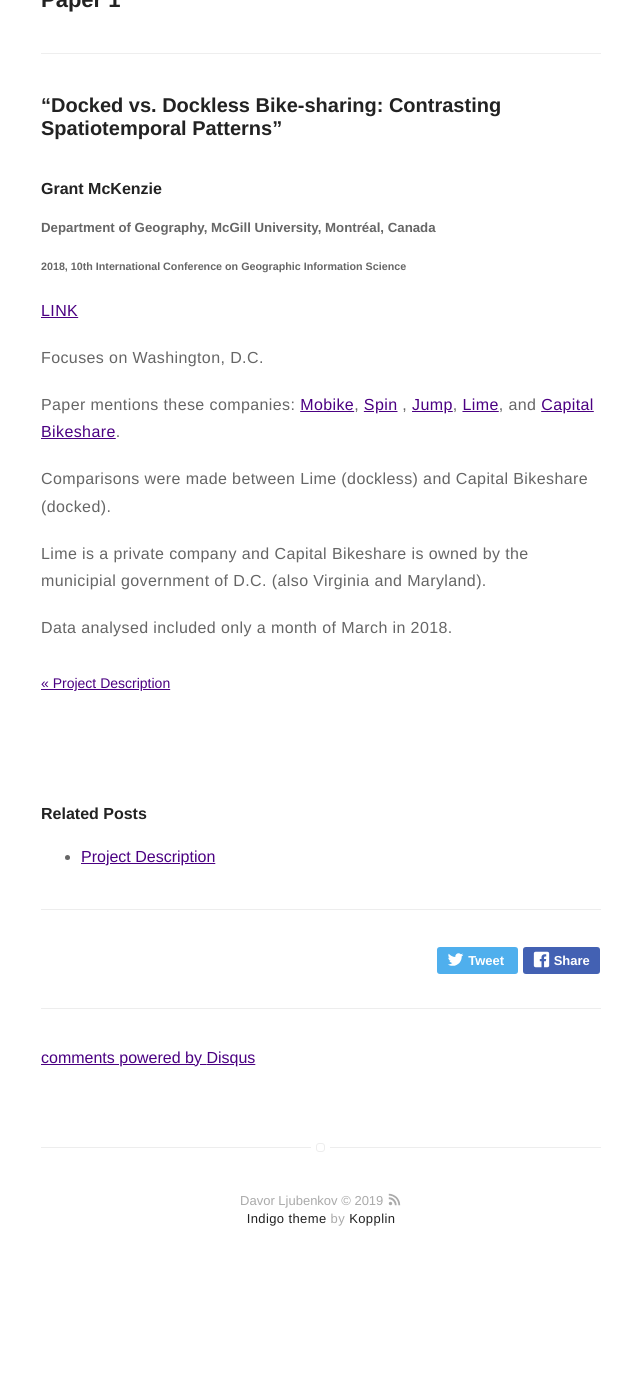
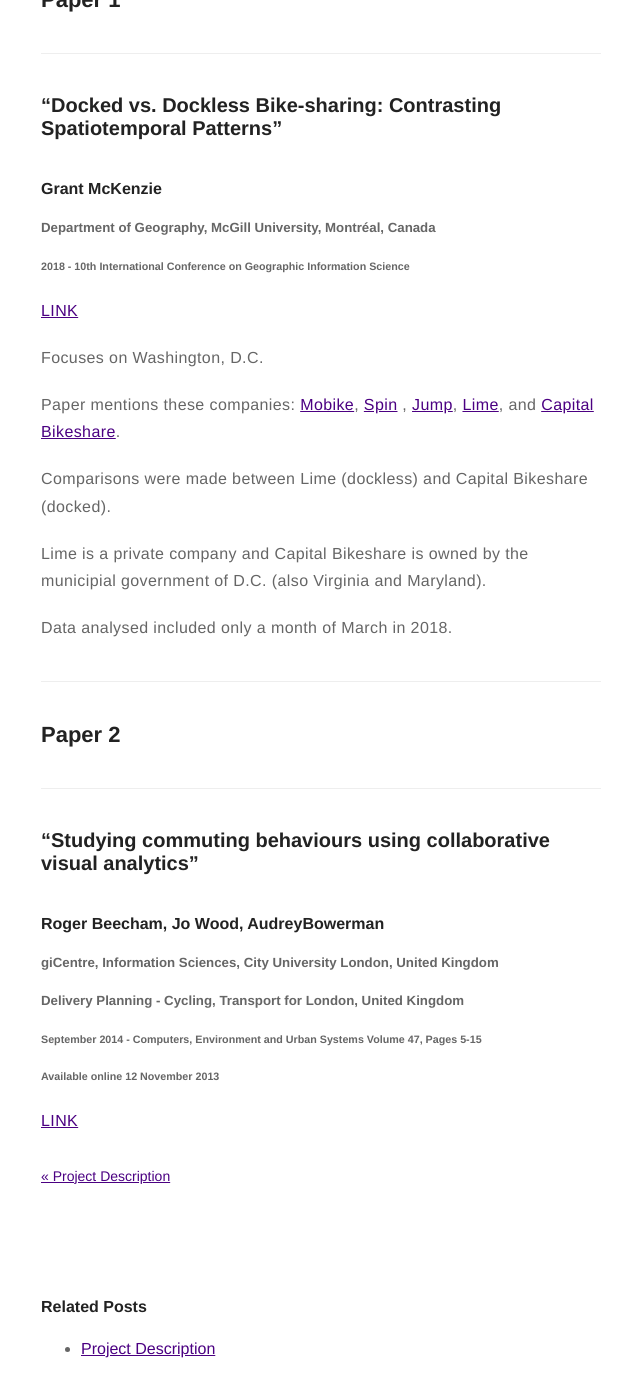
Before and after one commit to dljubenk/dljubenk.github.io, a Jekyll site: the page built from _posts/2019-02-06-literature-study.markdown, in a window 1280 px wide and 1400 px high, scrolled down 795 px. Shown: the top 1397 px of the window, without its empty margins (319-959 px from the left). Built offline with Jekyll 4.4.1, drawn with Linux system fonts in a browser that asks for light colours; emoji names are drawn with the system emoji font; comment, search, counter and statistics services are not loaded; before the commit the page ends 2085 px from its top, so only the background shows below that.

Commit message:
Update 2019-02-06-literature-study.markdown

```diff
--- a/_posts/2019-02-06-literature-study.markdown
+++ b/_posts/2019-02-06-literature-study.markdown
@@ -32,7 +32,7 @@ In total, 142 papers in the domain of smart cities transportation had been colle
 ### "Docked vs. Dockless Bike-sharing: Contrasting Spatiotemporal Patterns"
 #### Grant McKenzie
 ##### Department of Geography, McGill University, Montréal, Canada
-###### 2018, 10th International Conference on Geographic Information Science
+###### 2018 - 10th International Conference on Geographic Information Science
 
 [LINK](https://grantmckenzie.com/academics/Dockless2018.pdf)
 
@@ -45,3 +45,15 @@ Comparisons were made between Lime (dockless) and Capital Bikeshare (docked).
 Lime is a private company and Capital Bikeshare is owned by the municipial government of D.C. (also Virginia and Maryland).
 
 Data analysed included only a month of March in 2018.
+
+---
+## Paper 2
+---
+### "Studying commuting behaviours using collaborative visual analytics"
+#### Roger Beecham, Jo Wood, AudreyBowerman
+##### giCentre, Information Sciences, City University London, United Kingdom
+##### Delivery Planning - Cycling, Transport for London, United Kingdom
+###### September 2014 - Computers, Environment and Urban Systems Volume 47, Pages 5-15
+###### Available online 12 November 2013
+
+[LINK](https://www.sciencedirect.com/science/article/pii/S0198971513001014?via%3Dihub)
```
